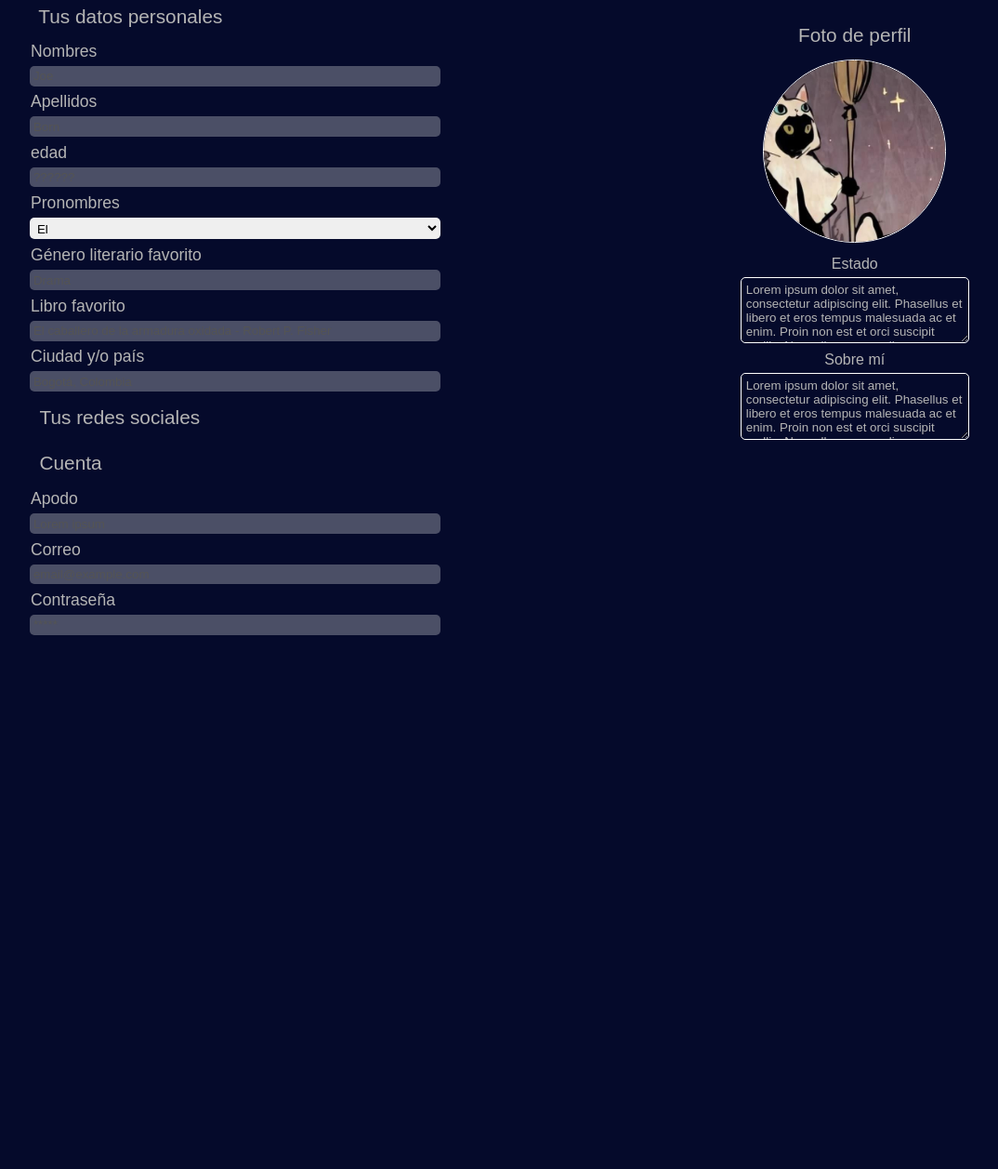
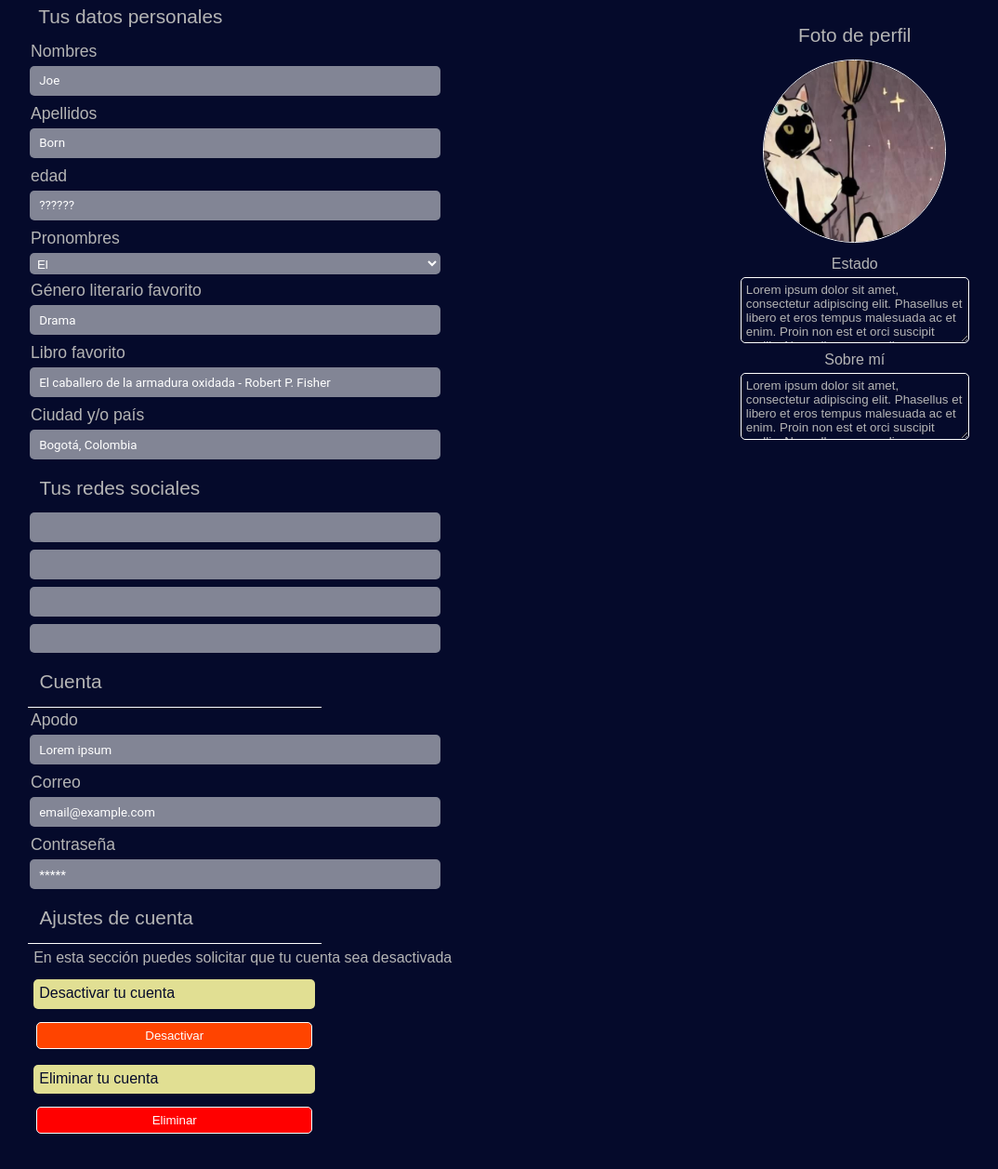
Before and after one commit to FatFrogDev/FatFrogDev.github.io, a plain HTML site: page View/perfil.html in a window 1280 px wide. Shown: the part 173-1430 px from the top of the page at 93% size, without its empty margins (36-1110 px from the left). Before the commit the page ends 893 px from the top, so only its background shows below. Drawn offline with Linux system fonts and the light colour scheme.

Commit message:
Added Account Settings

```diff
--- a/Assets/css/Syles.css
+++ b/Assets/css/Syles.css
@@ -44,6 +44,49 @@ main
 {
     margin-top: 0.5%;
 }
+button
+{
+    margin-left: 1%;
+    margin-right: 1%;
+    margin-bottom: 2%;
+    margin-top: 2%;
+}
+.markWarning
+{
+    width: 100%;
+    height: 100%;
+    background-color: #e1df93;
+    color:#050a2b;
+    padding: 2%;
+    border-radius: 5px;
+    justify-content: center;
+    align-items: center;
+    margin-top: 0.5%;
+}
+#DangerButton
+{
+    display: block;
+    padding: 2%;
+    cursor: pointer;
+    color:#ffffff;
+    border-radius: 5px;
+    border: 1px solid #ffff;
+    background-color: #FF0000;
+    margin-top: 5%;
+    margin-bottom: 5%;
+  }
+  #WarningButton
+{
+    display: block;
+    padding: 2%;
+    cursor: pointer;
+    color:#ffffff;
+    border-radius: 5px;
+    border: 1px solid #ffff;
+    background-color: #ff4400;
+    margin-top: 5%;
+    margin-bottom: 5%;
+  }
 .title
 {
     font-size: 130%;
@@ -76,6 +119,45 @@ nav a
     margin-right:2.5%;
     border: 1px solid transparent;
 }
+.ProfileInfo
+{
+    display:grid;
+    width: 55%;
+    height: 100%;
+}
+.ProfileInfo input[type=text], input[type=email]
+{
+    font-family: 'roboto';
+    width: 70%;
+    height: 80%;
+    margin: 0.3%;
+    padding: 1.5%;
+    border:1px solid transparent;
+    border-radius: 5px;
+    color:#ffffff;
+    background-color: #828595;
+}
+.ProfileInfo label
+{
+    font-size: 110%;
+    display:grid;
+    width: 50%;
+    height: 100%;
+    height: auto;
+    margin: 0.5%;
+}
+
+.ProfileInfo select
+{
+    width: 70%;
+    height: 80%;
+    margin: 0.3%;
+    padding: 0.5%;
+    border:1px solid transparent;
+    border-radius: 5px;
+    color:#ffffff;
+    background-color: #828595;
+}
 #ProfileTitleLine
 {
     width: 50%;
@@ -93,38 +175,15 @@ nav a
     float: right;
     padding: 1%;
 }
-.ProfileInfo
+.ProfilePicture
 {
-    display:grid;
-    width: 55%;
-    height: 100%;
-}
-.ProfileInfo input[type=text], input[type=email]
-{
-    width: 70%;
-    height: 80%;
-    margin: 0.3%;
-    padding: 0.5%;
-    border:1px solid transparent;
-    border-radius: 5px;
-}
-.ProfileInfo select
-{
-    width: 70%;
-    height: 80%;
-    margin: 0.3%;
-    padding: 0.5%;
-    border:1px solid transparent;
-    border-radius: 5px;
-}
-.ProfileInfoLabel
-{
-    font-size: 110%;
-    display:grid;
-    width: 50%;
-    height: 100%;
-    height: auto;
-    margin: 0.5%;
+    min-width: 40%;
+    min-height: 40%;
+    max-width: 40%;
+    max-height: 40%;
+    margin: 1%;
+    border: 1px solid #ffff;
+    border-radius:50%;
 }
 .StatusTextarea
 {
@@ -141,32 +200,14 @@ nav a
     background-color: transparent;
     border-radius: 5px;
 }
+.AccountOptions
+{
+    padding: 1%;
+    display:inherit;
+    width: 50%;
+    height: 50%;
+}
 .ProfileAside p
 {
     text-align:center;
 }
-.ProfilePicture
-{
-    min-width: 40%;
-    min-height: 40%;
-    max-width: 40%;
-    max-height: 40%;
-    margin: 1%;
-    border: 1px solid #ffff;
-    border-radius:50%;
-}
-.btn {
-  border: none;
-  color: white;
-  padding: 14px 28px;
-  cursor:pointer;
-}
-select
-{
-    border-radius: 1px;
-}
-option
-{
-    border-radius: 0px;
-    background-color: none;
-}
--- a/View/perfil.html
+++ b/View/perfil.html
@@ -32,32 +32,46 @@
             </div>
                 <p class="subtitle">Tus datos personales</p>
             <div class="ProfileInfo">
-                    <label class="ProfileInfoLabel" for="firstName">Nombres</label>
+                    <label for="firstName">Nombres</label>
                     <input type="text" value="Joe" disabled />
-                    <label class="ProfileInfoLabel" for="SecondName">Apellidos</label>
+                    <label for="SecondName">Apellidos</label>
                     <input type="text" value="Born" disabled />
-                    <label class="ProfileInfoLabel" for="Age">edad</label>
+                    <label for="Age">edad</label>
                     <input type="text" value="??????" disabled/>
-                    <label class="ProfileInfoLabel" for="Pronouns">Pronombres</label>
+                    <label for="Pronouns">Pronombres</label>
                     <select>
                         <option value="Male">El</option>
                         <option value="Female">Ella</option>
                         <option value="NonBinary">No binario</option>
                     </select>
-                    <label class="ProfileInfoLabel" for="FavoriteGenre">Género literario favorito</label>
+                    <label for="FavoriteGenre">Género literario favorito</label>
                     <input type="text" value="Drama" disabled/>
-                    <label class="ProfileInfoLabel" for="FavoriteBook">Libro favorito</label>
+                    <label for="FavoriteBook">Libro favorito</label>
                     <input type="text" value="El caballero de la armadura oxidada - Robert P. Fisher" disabled/>
-                    <label class="ProfileInfoLabel" for="Country">Ciudad y/o país</label>
+                    <label for="Country">Ciudad y/o país</label>
                     <input type="text" value="Bogotá, Colombia" disabled/>
-                    <p class="title">Tus redes sociales</p>
-                    <p class="title">Cuenta</p>
-                    <label class="ProfileInfoLabel" for="Nickname">Apodo</label>
+                        <p class="title">Tus redes sociales</p>
+                    <input type="text" disabled/>
+                    <input type="text" disabled/>
+                    <input type="text" disabled/>
+                    <input type="text" disabled/>
+                        <p class="title">Cuenta</p>
+                        <div id="ProfileTitleLine"></div>
+                    <label for="Nickname">Apodo</label>
                     <input type="email" value="Lorem ipsum" disabled/>
-                    <label class="ProfileInfoLabel" for="email">Correo</label>
+                    <label for="email">Correo</label>
                     <input type="text" value="email@example.com" disabled />
-                    <label class="ProfileInfoLabel" for="password">Contraseña</label>
+                    <label for="password">Contraseña</label>
                     <input type="email" value="*****" name="password" disabled/>
+                        <p class="title">Ajustes de cuenta</p>
+                        <div id="ProfileTitleLine"></div>
+                    <p>En esta sección puedes solicitar que tu cuenta sea desactivada</p>
+                        <div class="AccountOptions">
+                            <mark class="markWarning">Desactivar tu cuenta</mark>
+                            <button id="WarningButton">Desactivar</button>
+                            <mark class="markWarning">Eliminar tu cuenta</mark>
+                            <button id="DangerButton">Eliminar</button>
+                        </div>
             </div>
     </section>
 </main>
```
